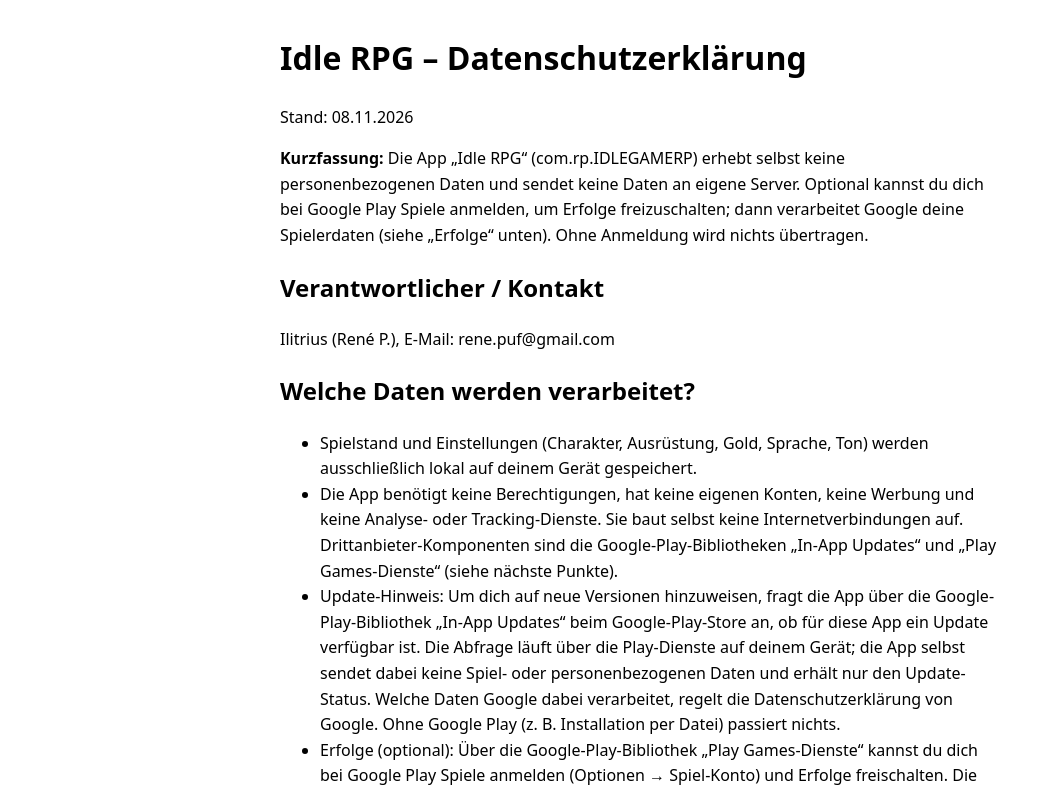
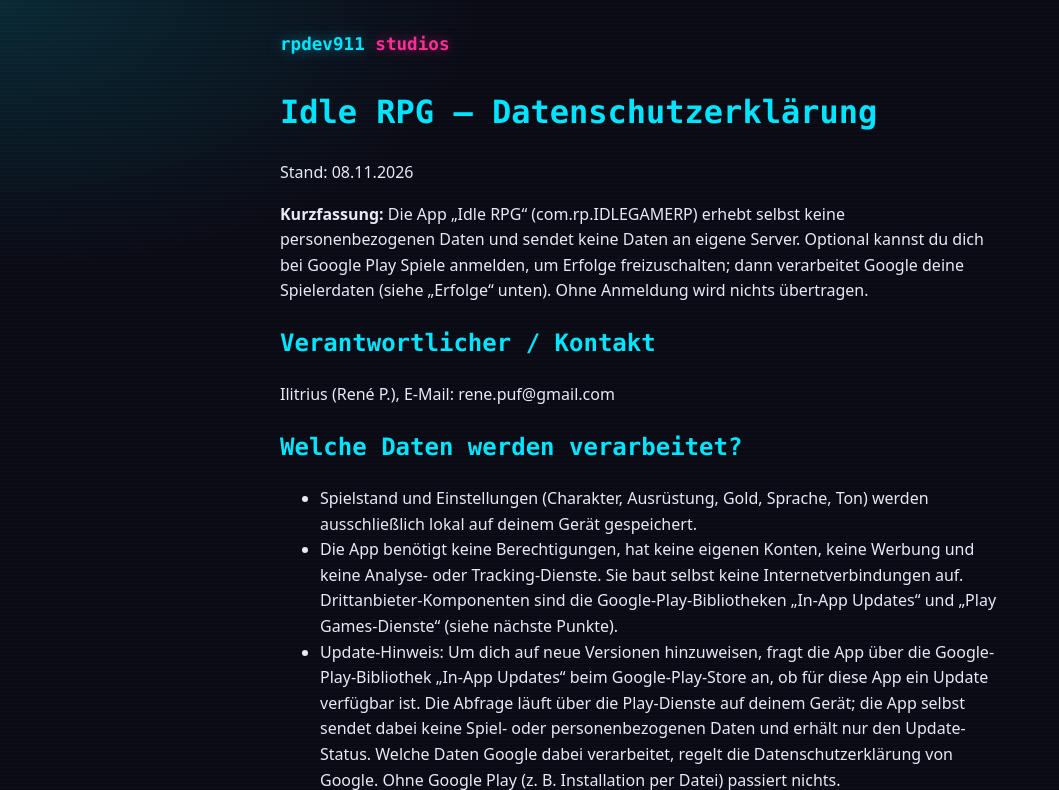
Before and after one commit to Ilitrius/rpg-game-app, a plain HTML site: page docs/index.html in a window 1280 px wide. Shown: the top 790 px of the page, without its empty margins (0-1059 px from the left). Drawn offline with Linux system fonts and the light colour scheme.

Commit message:
Seiten im rpdev911-studios-Design (dunkel, Gaming)
Co-Authored-By: Claude Sonnet 5.5 <noreply@anthropic.com>

```diff
--- a/docs/index.html
+++ b/docs/index.html
@@ -1,8 +1,25 @@
 <!doctype html>
 <html lang="de"><head><meta charset="utf-8"><meta name="viewport" content="width=device-width,initial-scale=1">
 <title>Idle RPG – Datenschutzerklärung / Privacy Policy</title>
-<style>body{font-family:system-ui,sans-serif;max-width:720px;margin:2rem auto;padding:0 1rem;line-height:1.6}</style></head>
+<style>body{font-family:system-ui,sans-serif;max-width:720px;margin:2rem auto;padding:0 1rem;line-height:1.6}/* rpdev911 studios design */
+:root{color-scheme:dark;--bg:#0a0a14;--fg:#e9e9f5;--muted:#9a9ab8;--card:#13132a;--line:#262650;--accent:#00e5ff;--ac:#00e5ff;--accent2:#ff2e97}
+html{background:radial-gradient(60rem 30rem at 85% -10%,rgba(255,46,151,.18),transparent 60%),radial-gradient(50rem 28rem at 0% 0%,rgba(0,229,255,.14),transparent 60%),#0a0a14;min-height:100%}
+body{color:#e9e9f5;background:transparent;min-height:100vh}
+body::before{content:"";position:fixed;inset:0;pointer-events:none;background:repeating-linear-gradient(0deg,rgba(255,255,255,.025) 0 1px,transparent 1px 4px)}
+body>*{position:relative}
+h1,h2{font-family:ui-monospace,"Cascadia Code",Consolas,Menlo,monospace}
+h1{color:#00e5ff}
+h2{color:#00e5ff;border-color:#262650}
+a{color:#00e5ff}a:hover{color:#ff2e97}
+.meta{color:#9a9ab8}
+.summary{background:#13132a;border-color:#262650;border-radius:12px}
+th,td{border-color:#262650}
+a:focus-visible{outline:2px solid #00e5ff;outline-offset:3px}
+.brand{display:inline-block;font:700 1.1rem ui-monospace,"Cascadia Code",Consolas,Menlo,monospace;color:#00e5ff;text-decoration:none;text-shadow:0 0 14px rgba(0,229,255,.5);margin-bottom:12px}
+.brand span{color:#ff2e97;text-shadow:0 0 12px rgba(255,46,151,.5)}
+</style></head>
 <body>
+<a class="brand" href="https://rpdev911.org/">rpdev911 <span>studios</span></a>
 <h1>Idle RPG – Datenschutzerklärung</h1>
 <p>Stand: 08.11.2026</p>
 <p><b>Kurzfassung:</b> Die App „Idle RPG“ (com.rp.IDLEGAMERP) erhebt selbst keine personenbezogenen Daten und sendet keine Daten an eigene Server. Optional kannst du dich bei Google Play Spiele anmelden, um Erfolge freizuschalten; dann verarbeitet Google deine Spielerdaten (siehe „Erfolge“ unten). Ohne Anmeldung wird nichts übertragen.</p>
```
